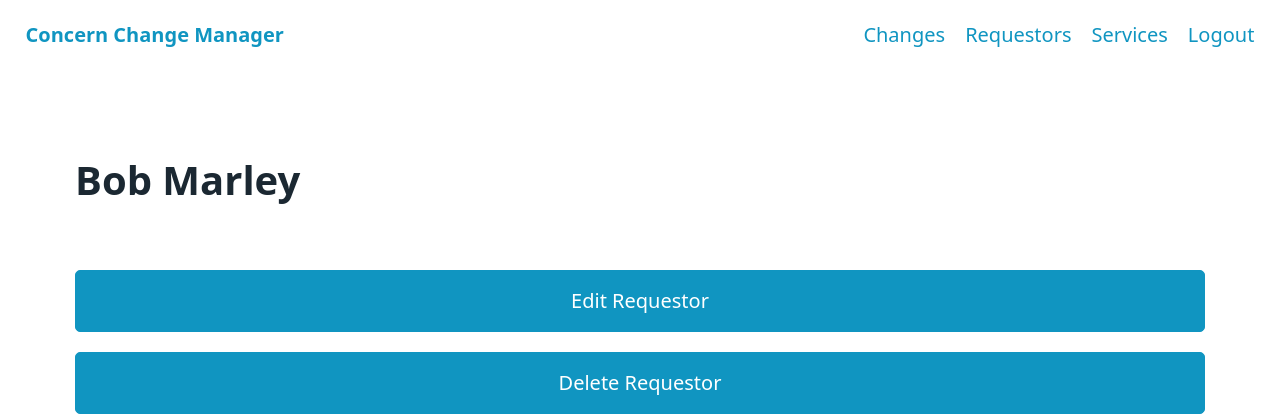
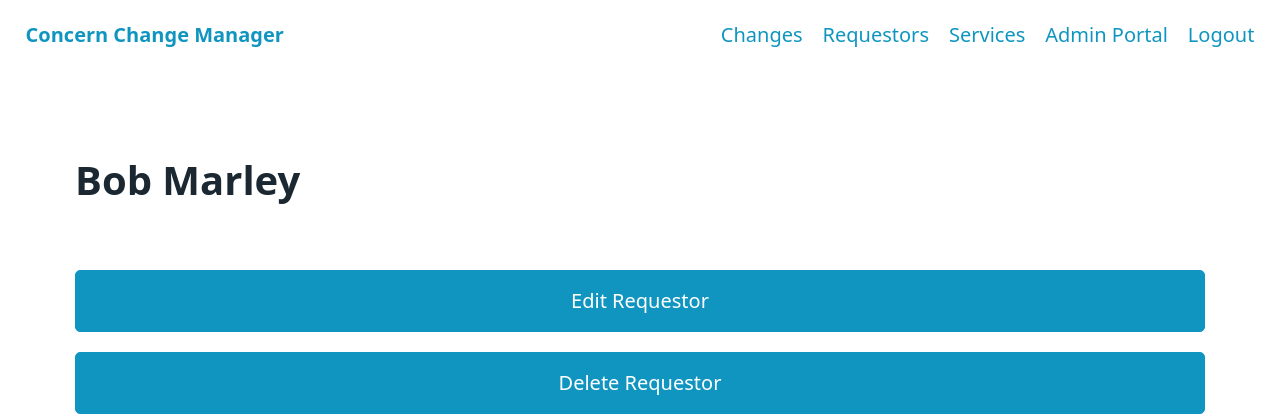
Before and after one commit to blart02/Change-Manager, a Django app: page /requestor/1 in a window 1280 px wide. Shown: the top 420 px of the page. Run offline with Django 3.2, Linux system fonts and the light colour scheme; a user stored in the database is signed in; data comes from the database, SQL or seed files in the repository; both versions use the stored data as it was after the commit.

Commit message:
changes to readme, base + detail page templates

```diff
--- a/templates/base.html
+++ b/templates/base.html
@@ -36,7 +36,10 @@
                 <li><a href="{% url 'change-list' %}">Changes</a></li>
                 <li><a href="{% url 'requestor-list' %}">Requestors</a></li>
                 <li><a href="{% url 'service-list' %}">Services</a></li>
-                <li><a onclick="if(confirm('Are you sure you want to logout?')){window.location='accounts/logout';}">Logout</a></li>
+                {% if user.groups.all.0|lower == 'admin' %}
+                    <li><a href="admin/">Admin Portal</a></li>
+                {% endif %}
+                <li><a onclick="if(confirm('Are you sure you want to logout?')){window.location='{% url 'logout' %}';}">Logout</a></li>
             {% else %}
                 <li><a href="{% url 'login' %}">Login</a></li>
                 <li><a href="{% url 'signup' %}">Register</a></li>
--- a/templates/detail-page.html
+++ b/templates/detail-page.html
@@ -7,9 +7,9 @@
 {% block content %}
     <h1>{{ object.name }}{{ object.title }}</h1>
     {% block edit-button %}{% endblock edit-button %}
-    <div id="delete-div" style="{% if user.groups.all.0|lower == 'admin' %}visibility: visible;{% else %}visibility: hidden;{% endif %}">
+    {% if user.groups.all.0|lower == 'admin' %}
         {% block delete-button %}{% endblock delete-button %}
-    </div>
+    {% endif %}
     {% block table %}
 
     {% endblock table %}
```
Also changed, not shown: db.sqlite3, readme.txt.
